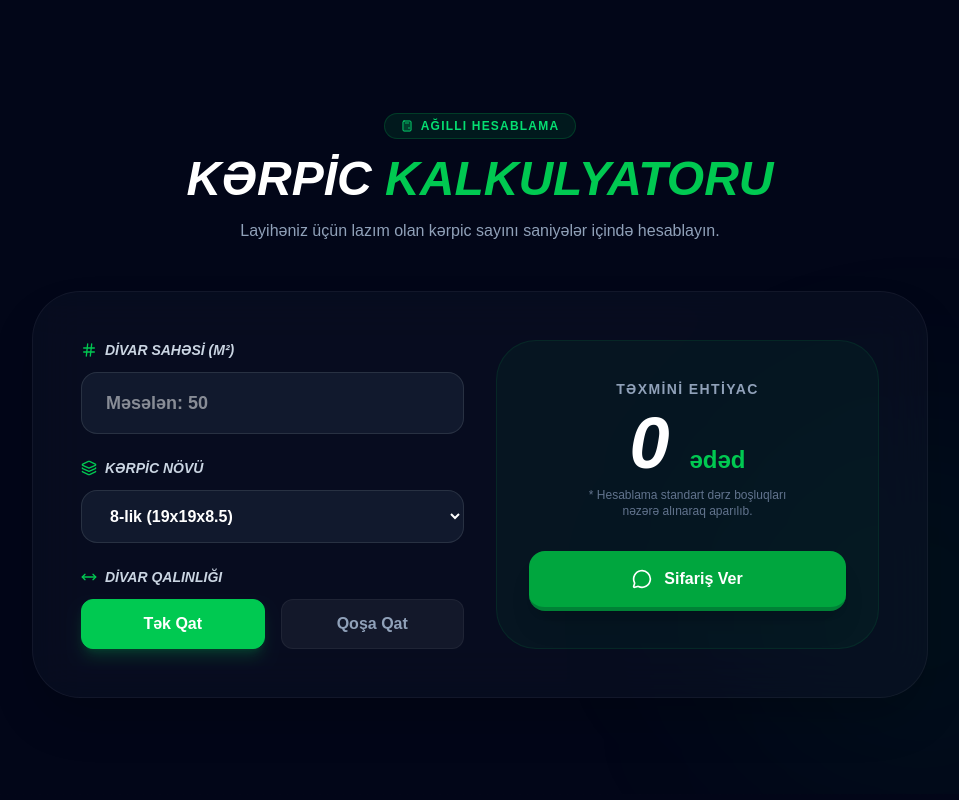
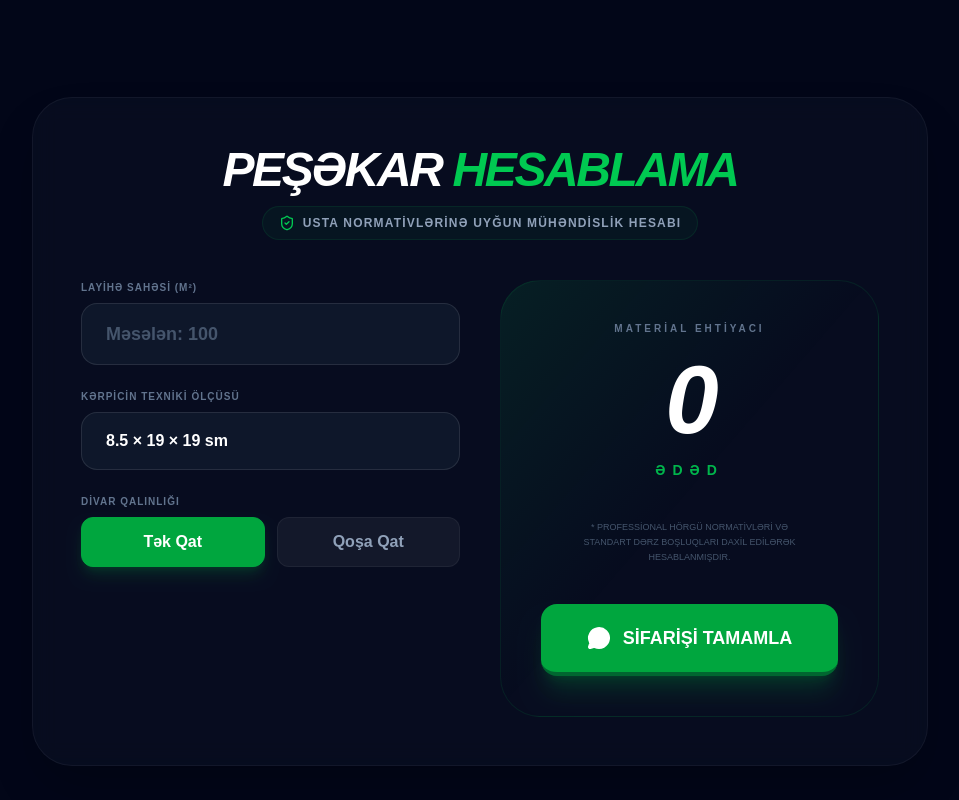
Before and after one commit to H-Cavid/Kerpical, a Next.js app in the folder kerpic-marketplace/: page / in a window 1280 px wide. Shown: the part 2280-3080 px from the top of the page, without its empty margins (160-1119 px from the left). Built offline with nearby package versions, Linux system fonts and the light colour scheme.

Commit message:
<<--Kalkulyator mentiqi duzeldildi-->>

```diff
--- a/kerpic-marketplace/components/Calculator.tsx
+++ b/kerpic-marketplace/components/Calculator.tsx
@@ -1,111 +1,115 @@
 "use client";
 
 import { useState, useEffect } from "react";
-import { Calculator as CalcIcon, Hash, MoveHorizontal, Layers, MessageCircle } from "lucide-react";
+import { Hash, MoveHorizontal, Layers, MessageCircle, ShieldCheck } from "lucide-react";
 
-const BRICK_TYPES = [
-    { id: "8", name: "8-lik (19x19x8.5)", perSquare: 42 },
-    { id: "10", name: "10-luq (10x19x19)", perSquare: 35 }, // Siyahıya əlavə edildi
-    { id: "13", name: "13-lük (19x19x13.5)", perSquare: 28 },
-    { id: "29", name: "29-luq (19x19x29)", perSquare: 13.5 },
-    { id: "39", name: "39-luq (19x19x39)", perSquare: 10 },
-];
+/**
+ * Professional usta normativləri və texniki ölçülər
+ * Rəqəmlər sahə təcrübəsinə əsaslanan dəqiq hesablamalardır.
+ */
+const BRICK_DATA = {
+  "8": { name: "8.5 × 19 × 19 sm", perSquare: 27, multiMode: false },
+  "10": { name: "10 × 19 × 19 sm", perSquare: 27, multiMode: false },
+  "13": { name: "13.5 × 19 × 19 sm", perSquare: 27, multiMode: false },
+  "29": { name: "29 × 19 × 19 sm", modes: { uzununa: 18, enine: 22 }, multiMode: true },
+  "39": { name: "39 × 19 × 19 sm", modes: { uzununa: 14, enine: 18 }, multiMode: true },
+};
 
 export default function Calculator() {
   const [area, setArea] = useState<number>(0);
-  const [selectedBrick, setSelectedBrick] = useState(BRICK_TYPES[0]);
+  const [type, setType] = useState<keyof typeof BRICK_DATA>("8");
+  const [mode, setMode] = useState<"uzununa" | "enine">("uzununa");
   const [wallType, setWallType] = useState<"single" | "double">("single");
-  const [result, setResult] = useState<number>(0);
+  const [result, setResult] = useState(0);
 
-  // Sıfırlama funksiyası
-  const handleReset = () => {
-    setArea(0);
-    setWallType("single");
-    setSelectedBrick(BRICK_TYPES[0]);
-  };
-
+  // Hesablama məntiqi: Sahə * Normativ əmsalı
   useEffect(() => {
-    let count = area * selectedBrick.perSquare;
+    const selected = BRICK_DATA[type];
+    let count = area * (selected.multiMode ? selected.modes[mode] : selected.perSquare);
     if (wallType === "double") count *= 2;
     setResult(Math.ceil(count));
-  }, [area, selectedBrick, wallType]);
+  }, [area, type, mode, wallType]);
 
-  const whatsappMessage = `Salam, kalkulyatorla hesabladım. ${area} m² sahə üçün ${wallType === "single" ? "tək qat" : "qoşa qat"} ${selectedBrick.name} kərpicindən təxminən ${result} ədəd lazımdır. Qiymət öyrənə bilərəm?`;
+  const whatsappMessage = `Salam, kerpical.az. Layihəm üçün ${area} m² sahəyə ${BRICK_DATA[type].name} kərpicindən (${wallType === "single" ? "tək qat" : "qoşa qat"}) cəmi ${result} ədəd hesabladım. Qiymət təklifi ala bilərəm?`;
 
   return (
-    <section
-      id="calculator"
-      onClick={(e) => {
-        // Əgər klik birbaşa section-a və ya ana container-ə dəyərsə sıfırla
-        if ((e.target as HTMLElement).id === "calculator" || (e.target as HTMLElement).classList.contains("container")) {
-          handleReset();
-        }
-      }}
-      className="py-24 bg-slate-950 relative overflow-hidden"
-    >
-      {/* Dekorativ Arxa Fon */}
-      <div className="absolute top-1/2 right-0 w-[400px] h-[400px] bg-green-500/5 rounded-full blur-[100px] pointer-events-none"></div>
+    <section id="calculator" className="py-20 bg-slate-950 text-white font-sans overflow-hidden">
+      <div className="container mx-auto px-6">
+        <div className="max-w-4xl mx-auto bg-slate-900/40 backdrop-blur-md rounded-[2.5rem] border border-white/5 p-8 md:p-12 shadow-2xl">
 
-      <div className="container mx-auto px-6 relative z-10">
-        <div className="max-w-4xl mx-auto">
-          <div className="text-center mb-12">
-            <span className="inline-flex items-center gap-2 py-1 px-4 rounded-full bg-green-500/10 border border-green-500/20 text-green-400 text-xs font-bold mb-4 uppercase tracking-widest">
-              <CalcIcon className="w-3 h-3" /> Ağıllı Hesablama
-            </span>
-            <h2 className="text-4xl md:text-5xl font-black text-white mb-4 uppercase italic">
-              Kərpic <span className="text-green-500">Kalkulyatoru</span>
+          <div className="text-center mb-10">
+            <h2 className="text-3xl md:text-5xl font-black uppercase italic mb-3 tracking-tighter">
+              PEŞƏKAR <span className="text-green-500">HESABLAMA</span>
             </h2>
-            <p className="text-slate-400">Layihəniz üçün lazım olan kərpic sayını saniyələr içində hesablayın.</p>
+            <div className="inline-flex items-center gap-2 bg-green-500/5 border border-green-500/10 px-4 py-2 rounded-full">
+              <ShieldCheck className="w-4 h-4 text-green-500" />
+              <span className="text-[10px] md:text-xs font-bold text-slate-400 uppercase tracking-widest leading-none">
+                Usta normativlərinə uyğun mühəndislik hesabı
+              </span>
+            </div>
           </div>
 
-          <div
-            onClick={(e) => e.stopPropagation()} // İçəri klikləyəndə sıfırlanmasın
-            className="grid grid-cols-1 md:grid-cols-2 gap-8 bg-slate-900/40 backdrop-blur-xl border border-white/5 p-8 md:p-12 rounded-[3rem] shadow-2xl"
-          >
-            {/* Giriş Sahələri */}
+          <div className="grid grid-cols-1 md:grid-cols-2 gap-10">
             <div className="space-y-6">
+              {/* Sahə Girişi */}
               <div>
-                <label className="flex items-center gap-2 text-sm font-bold text-slate-300 mb-3 uppercase italic">
-                  <Hash className="w-4 h-4 text-green-500" /> Divar Sahəsi (m²)
-                </label>
+                <label className="text-[10px] font-bold text-slate-500 uppercase tracking-widest mb-2 block">Layihə Sahəsi (m²)</label>
                 <input
                   type="number"
-                  placeholder="Məsələn: 50"
-                  value={area === 0 ? "" : area} // 0 olanda boş görünsün
+                  placeholder="Məsələn: 100"
                   onChange={(e) => setArea(Number(e.target.value))}
-                  className="w-full bg-slate-800/50 border border-white/10 rounded-2xl py-4 px-6 text-white focus:outline-none focus:border-green-500/50 transition-all font-bold text-lg"
+                  className="w-full bg-slate-800/40 border border-white/10 rounded-2xl py-4 px-6 focus:border-green-500 outline-none transition-all font-bold text-lg placeholder:text-slate-600"
                 />
               </div>
 
+              {/* Texniki Ölçü Seçimi */}
               <div>
-                <label className="flex items-center gap-2 text-sm font-bold text-slate-300 mb-3 uppercase italic">
-                  <Layers className="w-4 h-4 text-green-500" /> Kərpic Növü
-                </label>
+                <label className="text-[10px] font-bold text-slate-500 uppercase tracking-widest mb-2 block">Kərpicin Texniki Ölçüsü</label>
                 <select
-                  value={selectedBrick.id}
-                  onChange={(e) => setSelectedBrick(BRICK_TYPES.find(b => b.id === e.target.value) || BRICK_TYPES[0])}
-                  className="w-full bg-slate-800/50 border border-white/10 rounded-2xl py-4 px-6 text-white focus:outline-none focus:border-green-500/50 transition-all font-bold"
+                  value={type}
+                  onChange={(e) => setType(e.target.value as any)}
+                  className="w-full bg-slate-800/40 border border-white/10 rounded-2xl py-4 px-6 font-bold outline-none cursor-pointer hover:border-white/20 transition-all appearance-none"
                 >
-                  {BRICK_TYPES.map(type => (
-                    <option key={type.id} value={type.id} className="bg-slate-900">{type.name}</option>
+                  {Object.entries(BRICK_DATA).map(([key, val]) => (
+                    <option key={key} value={key} className="bg-slate-900">{val.name}</option>
                   ))}
                 </select>
               </div>
 
+              {/* Hörgü Metodu - Yalnız 29/39 ölçülərində aktiv olur */}
+              {BRICK_DATA[type].multiMode && (
+                <div className="pt-2 animate-in fade-in slide-in-from-top-2 duration-300">
+                  <label className="text-[10px] font-bold text-slate-500 uppercase tracking-widest mb-2 block italic text-center md:text-left">Hörgü Metodu</label>
+                  <div className="grid grid-cols-2 gap-3">
+                    <button
+                      onClick={() => setMode("uzununa")}
+                      className={`py-3 rounded-xl font-bold border transition-all ${mode === "uzununa" ? "bg-green-600 border-green-600 text-white shadow-lg shadow-green-600/20" : "bg-white/5 border-white/5 text-slate-400 hover:border-white/10"}`}
+                    >
+                      Uzununa
+                    </button>
+                    <button
+                      onClick={() => setMode("enine")}
+                      className={`py-3 rounded-xl font-bold border transition-all ${mode === "enine" ? "bg-green-600 border-green-600 text-white shadow-lg shadow-green-600/20" : "bg-white/5 border-white/5 text-slate-400 hover:border-white/10"}`}
+                    >
+                      Eninə
+                    </button>
+                  </div>
+                </div>
+              )}
+
+              {/* Divar Qalınlığı (Qat) */}
               <div>
-                <label className="flex items-center gap-2 text-sm font-bold text-slate-300 mb-3 uppercase italic">
-                  <MoveHorizontal className="w-4 h-4 text-green-500" /> Divar Qalınlığı
-                </label>
-                <div className="grid grid-cols-2 gap-4">
+                <label className="text-[10px] font-bold text-slate-500 uppercase tracking-widest mb-2 block text-center md:text-left">Divar Qalınlığı</label>
+                <div className="grid grid-cols-2 gap-3">
                   <button
                     onClick={() => setWallType("single")}
-                    className={`py-3 rounded-xl font-bold transition-all border ${wallType === "single" ? "bg-green-500 text-white border-green-500 shadow-lg shadow-green-500/20" : "bg-white/5 text-slate-400 border-white/5 hover:border-white/10"}`}
+                    className={`py-3 rounded-xl font-bold border transition-all ${wallType === "single" ? "bg-green-600 border-green-600 text-white shadow-lg shadow-green-600/20" : "bg-white/5 border-white/5 text-slate-400 hover:border-white/10"}`}
                   >
                     Tək Qat
                   </button>
                   <button
                     onClick={() => setWallType("double")}
-                    className={`py-3 rounded-xl font-bold transition-all border ${wallType === "double" ? "bg-green-500 text-white border-green-500 shadow-lg shadow-green-500/20" : "bg-white/5 text-slate-400 border-white/5 hover:border-white/10"}`}
+                    className={`py-3 rounded-xl font-bold border transition-all ${wallType === "double" ? "bg-green-600 border-green-600 text-white shadow-lg shadow-green-600/20" : "bg-white/5 border-white/5 text-slate-400 hover:border-white/10"}`}
                   >
                     Qoşa Qat
                   </button>
@@ -113,23 +117,31 @@ export default function Calculator() {
               </div>
             </div>
 
-            {/* Nəticə Sahəsi */}
-            <div className="flex flex-col justify-center items-center p-8 bg-green-500/5 border border-green-500/10 rounded-[2.5rem] text-center">
-              <span className="text-slate-400 text-sm font-bold uppercase tracking-widest mb-2">Təxmini ehtiyac</span>
-              <div className="text-6xl md:text-7xl font-black text-white mb-2 italic">
-                {result} <span className="text-2xl text-green-500 not-italic">ədəd</span>
+            {/* Nəticə Paneli - "ədəd" yazısı dizaynı yeniləndi */}
+            <div className="bg-gradient-to-br from-green-500/10 via-transparent to-transparent border border-green-500/10 rounded-[2.5rem] p-10 flex flex-col items-center justify-center text-center relative overflow-hidden group">
+              <span className="text-slate-500 text-[10px] font-bold uppercase tracking-[0.3em] mb-4">Material Ehtiyacı</span>
+
+              <div className="flex flex-col items-center mb-2">
+                <span className="text-7xl md:text-8xl font-black italic tracking-tighter leading-none group-hover:scale-105 transition-transform duration-500">
+                  {result}
+                </span>
+                <span className="text-green-500 text-sm font-bold uppercase tracking-[0.5em] mt-3 opacity-90">
+                  ədəd
+                </span>
               </div>
-              <p className="text-slate-500 text-xs mb-8 max-w-[200px]">
-                * Hesablama standart dərz boşluqları nəzərə alınaraq aparılıb.
+
+              <p className="mt-8 text-[9px] text-slate-600 uppercase font-medium leading-relaxed max-w-[220px]">
+                * Professional hörgü normativləri və standart dərz boşluqları daxil edilərək hesablanmışdır.
               </p>
 
               <a
                 href={`https://wa.me/994776235836?text=${encodeURIComponent(whatsappMessage)}`}
                 target="_blank"
-                className="w-full bg-green-600 hover:bg-green-500 text-white py-4 rounded-2xl flex items-center justify-center gap-3 font-black transition-all shadow-xl hover:shadow-green-500/20 active:scale-95 border-b-4 border-green-700 hover:border-green-600"
+                rel="noopener noreferrer"
+                className="w-full mt-10 bg-green-600 hover:bg-green-500 py-5 rounded-2xl flex items-center justify-center gap-3 font-black text-lg transition-all shadow-xl shadow-green-600/20 active:scale-95 border-b-4 border-green-800"
               >
-                <MessageCircle className="w-5 h-5" />
-                Sifariş Ver
+                <MessageCircle className="w-6 h-6 fill-current" />
+                SİFARİŞİ TAMAMLA
               </a>
             </div>
           </div>
```
